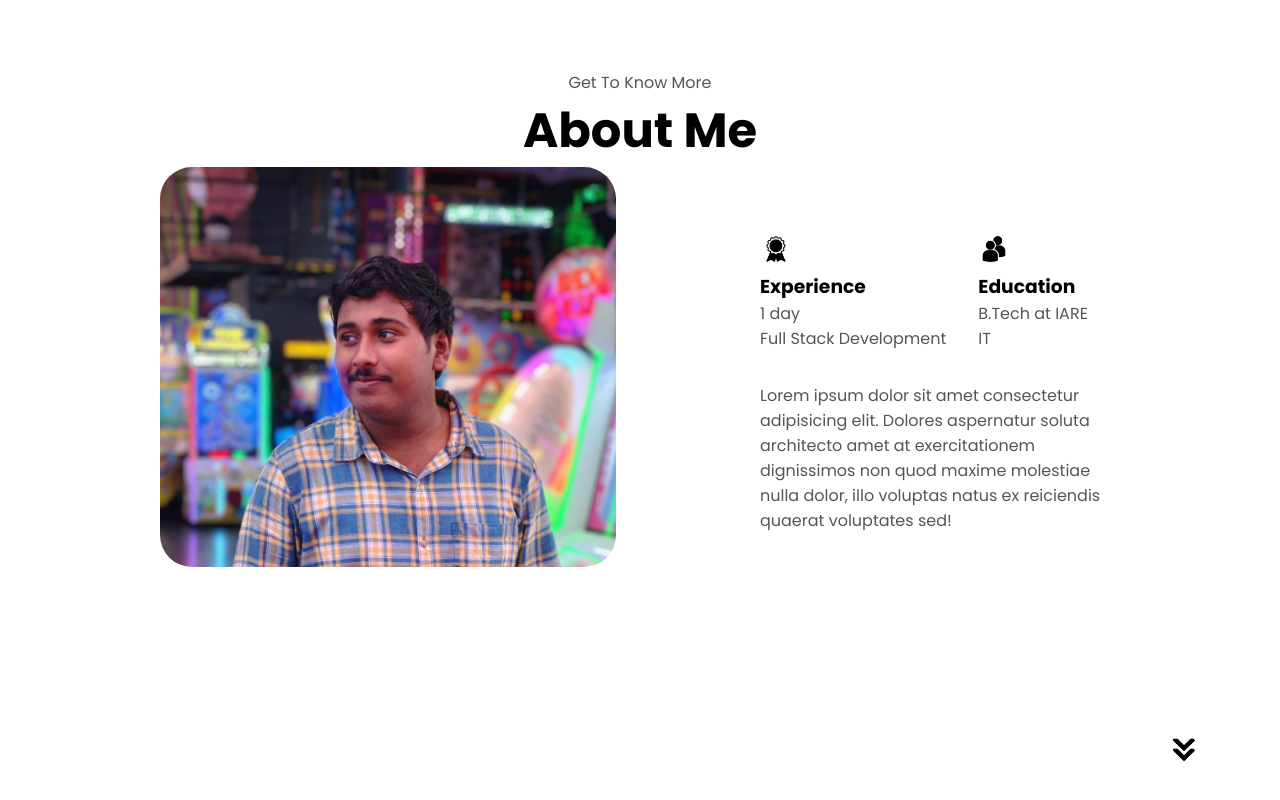
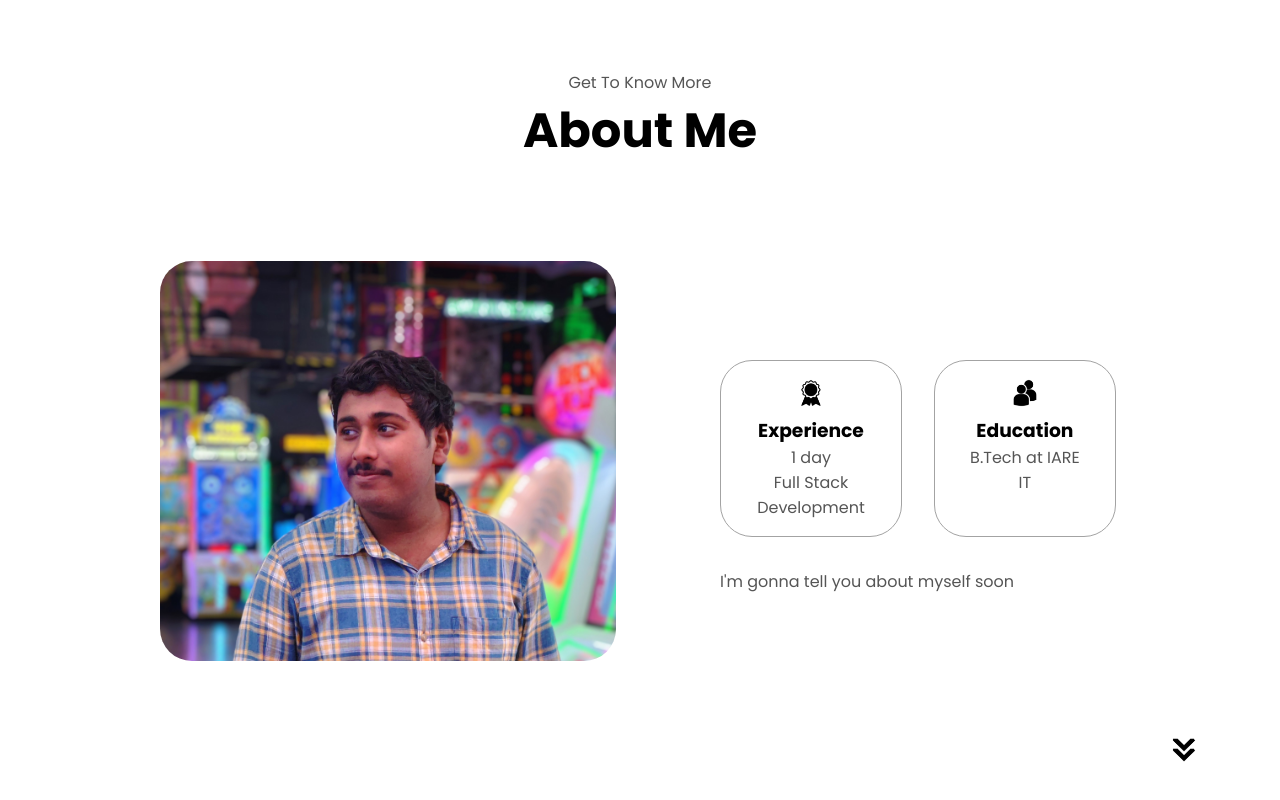
Before and after one commit to Swaroop76/Swaroop76, a plain HTML site: page index.html in a window 1280 px wide. Shown: the part 738-1538 px from the top of the page. Drawn offline with Linux system fonts and the light colour scheme.

Commit message:
change 2

```diff
--- a/index.html
+++ b/index.html
@@ -97,11 +97,7 @@
                     </div>
                 </div>
                 <div class="text-container">
-                    <p>Lorem ipsum dolor sit amet consectetur adipisicing elit.
-                        Dolores aspernatur soluta architecto amet at exercitationem
-                        dignissimos non quod maxime molestiae nulla dolor,
-                        illo voluptas natus ex reiciendis
-                        quaerat voluptates sed!</p>
+                    <p>I'm gonna tell you about myself soon</p>
                 </div>
             </div>
         </div>
--- a/styles.css
+++ b/styles.css
@@ -285,5 +285,16 @@ section{
 
 .section-container{
     display: flex;
-    gap: 200px;
+    gap: 10rem;
+    height: 80%;
 }
+
+.details-container{
+    padding: 1rem;
+    flex: 1;
+    background: white;
+    border-radius: 2rem;
+    border: rgb(53, 53, 53) 0.1rem solid;
+    border-color: rgb(163, 163, 163);
+    text-align: center;
+}
```
